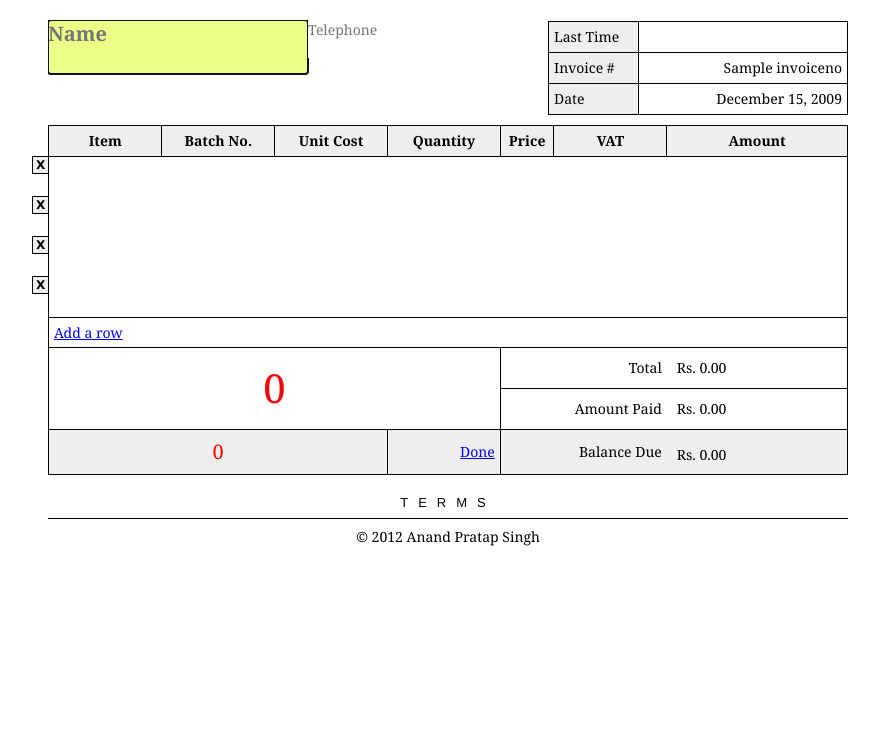
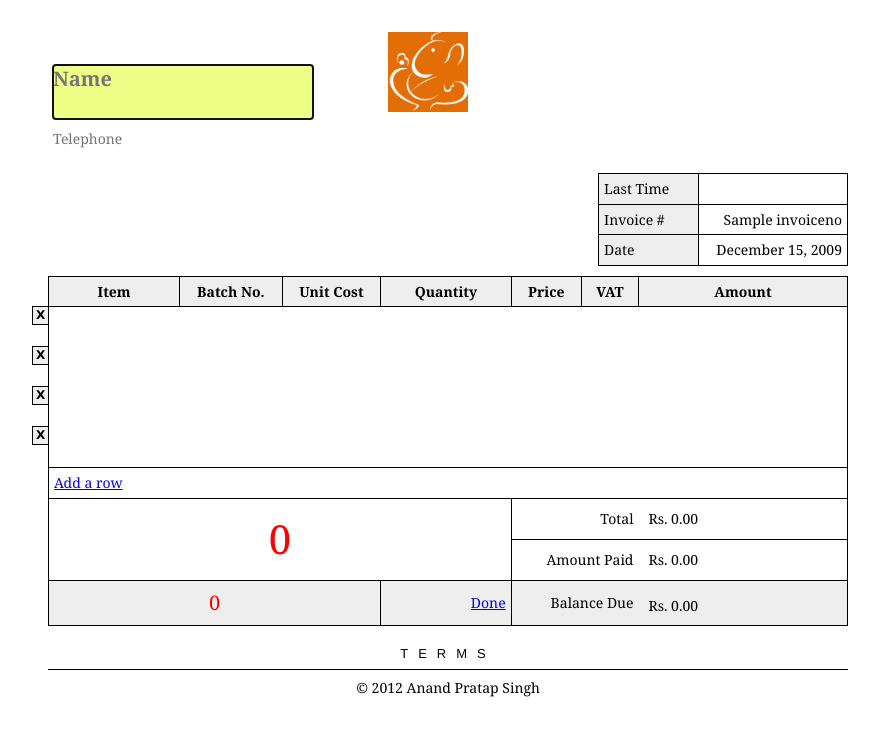
Before and after one commit to anandpratap/pymedical, a Django app: template template/owner/index1.html in a window 1280 px wide. Shown: the part 51-787 px from the top of the page, without its empty margins (192-1071 px from the left). Run offline with Django 3.2, Linux system fonts and the light colour scheme; tables that the repository leaves empty hold one stand-in row (values such as "Sample post"); the template is opened without the code that fills it: values that come from a table or form of the project are taken from there, most other values are stand-ins (such as "Sample title", 1, 10 or a date in 2020).

Commit message:
Added Ganesha

```diff
--- a/template/owner/index1.html
+++ b/template/owner/index1.html
@@ -147,10 +147,10 @@ update_quantity();
 
 
 function save_cookie() {
-$.cookie('invoiceno', $(document).find("#invoice").val(), { expires: 7, path: '/' });
+$.cookie('invoiceno', $(document).find("#invoice").html(), { expires: 7, path: '/' });
 $.cookie('patientname', $(document).find("#customer-title").val(), { expires: 7, path: '/' });
 $.cookie('patient_telephone', $(document).find("#customer-phone").val(), { expires: 7, path: '/' });
-$.cookie('date', $(document).find("#date").val(), { expires: 7, path: '/' });
+$.cookie('date', $(document).find("#date").html(), { expires: 7, path: '/' });
 $.cookie('total', $("#total").html().replace("Rs.",""), { expires: 7, path: '/' });
 $.cookie('paid', $(document).find("#paid").val().replace("Rs.",""), { expires: 7, path: '/' });
 
@@ -169,7 +169,7 @@ $('.item-row').each(function(i){
     tmp = "";
     item_name = $(this).find('.item-name').val();
 
-    batch_no = $(this).find('.batch').val();
+    batch_no = $(this).find('.batch').html();
     quantity_ = $(this).find('.quantity').val();
 if(item_name != "" || quantity_ != ""){
     tmp += item_name + "___" + batch_no + "___" + quantity_;
@@ -214,8 +214,8 @@ $.cookie('lasttime', tttime, { expires: 7, path: '/' });
 
 function update_vat() {
   var row = $(this).parents('.item-row');
-  //row.find('.price').val().replace("$","") * row.find('.vat').val() +
-    var amount = row.find('.cost').val().replace("Rs. ","") * row.find('.quantity').val()*(1 + row.find('.vat').val().replace("Rs. ","")/100.0);
+
+    var amount = row.find('.cost').html().replace("Rs. ","") * row.find('.quantity').val()*(1 + row.find('.vat').html().replace("Rs. ","")/100.0);
   amount = roundNumber(amount,2);
   isNaN(amount) ? row.find('.amount').html("N/A") : row.find('.amount').html("Rs. "+amount);
 update_total();
@@ -231,7 +231,7 @@ function update_balance() {
 
 function update_price() {
   var row = $(this).parents('.item-row');
-  var price = row.find('.cost').val().replace("Rs. ","") * row.find('.quantity').val();
+  var price = row.find('.cost').html().replace("Rs. ","") * row.find('.quantity').val();
   price = roundNumber(price,2);
 
   isNaN(price) ? row.find('.price').html("N/A") : row.find('.price').html("Rs. "+price);
@@ -264,9 +264,9 @@ var row = $(this).closest('tr.item-row');
  for(var i=0; i<vitem.length; i++) {
  if (vitem[i] == itemname)
 {
-row.find('.batch').val(vbatch[i]);
-row.find('.cost').val(vprice[i]);
-row.find('.vat').val(vvat[i]);
+row.find('.batch').html(vbatch[i]);
+row.find('.cost').html(vprice[i]);
+row.find('.vat').html(vvat[i]);
  row.find('.item-name').val(vmname[i]);
 
 
@@ -345,7 +345,7 @@ function bind() {
 
 
 $(document).ajaxStop(function() {
-$(document).find("#lasttime").val($.cookie('lasttime')/1000.0+ ' s');
+$(document).find("#lasttime").html($.cookie('lasttime')/1000.0+ ' s');
   $("textarea#autocomplete").autocomplete({
       source: {% autoescape off %}{{ item }}{% endautoescape%}
   });
@@ -364,7 +364,7 @@ $(document).find("#lasttime").val($.cookie('lasttime')/1000.0+ ' s');
 
 
   $("#addrow").click(function(){
-    $(".item-row:last").after('<tr class="item-row"><td><div class="delete-wpr"><textarea class="item-name" id="autocomplete"></textarea><a class="delete" href="javascript:;" title="Remove row">X</a></div></td><td><textarea class="batch" readonly="readonly"></textarea></td><td><textarea class="cost" readonly="readonly"></textarea></td><td><textarea class="quantity"></textarea></td><td><span class="price"></span></td><td><textarea class="vat" readonly="readonly"></textarea></td><td><span class="amount"></span></td></tr>');
+    $(".item-row:last").after('<tr class="item-row"><td><div class="delete-wpr"><textarea class="item-name" id="autocomplete"></textarea><a class="delete" href="javascript:;" title="Remove row">X</a></div></td><td><span class="batch" readonly="readonly"></span></td><td><span class="cost" readonly="readonly"></span></td><td><textarea class="quantity"></textarea></td><td><span class="price"></span></td><td><span class="vat" readonly="readonly"></span></td><td><span class="amount"></span></td></tr>');
     if ($(".delete").length > 0) $(".delete").show();
     bind();
  $("textarea#autocomplete").autocomplete({
@@ -404,7 +404,7 @@ $(document).find("#lasttime").val($.cookie('lasttime')/1000.0+ ' s');
     $("#logo").removeClass('edit');
   });
 
-  $("#date").val(print_today());
+  $("#date").html(print_today());
 
   $("p").text("The DOM is now loaded and can be manipulated.JS");
 
@@ -418,7 +418,7 @@ $(document).find("#lasttime").val($.cookie('lasttime')/1000.0+ ' s');
 
 
 $(document).ready(function() {
-			      $(document).find("#lasttime").val($.cookie('lasttime')/1000.0+ ' s');
+			      $(document).find("#lasttime").html($.cookie('lasttime')/1000.0+ ' s');
   $("textarea#autocomplete").autocomplete({
       source: {% autoescape off %}{{ item }}{% endautoescape%}
   });
@@ -437,7 +437,7 @@ $(document).ready(function() {
 
 
   $("#addrow").click(function(){
-    $(".item-row:last").after('<tr class="item-row"><td><div class="delete-wpr"><textarea class="item-name" id="autocomplete"></textarea><a class="delete" href="javascript:;" title="Remove row">X</a></div></td><td><textarea class="batch" readonly="readonly"></textarea></td><td><textarea class="cost" readonly="readonly"></textarea></td><td><textarea class="quantity"></textarea></td><td><span class="price"></span></td><td><textarea class="vat" readonly="readonly"></textarea></td><td><span class="amount"></span></td></tr>');
+    $(".item-row:last").after('<tr class="item-row"><td><div class="delete-wpr"><textarea class="item-name" id="autocomplete"></textarea><a class="delete" href="javascript:;" title="Remove row">X</a></div></td><td><span class="batch" readonly="readonly"></span></td><td><span class="cost" readonly="readonly"></span></td><td><textarea class="quantity"></textarea></td><td><span class="price"></span></td><td><span class="vat" readonly="readonly"></span></td><td><span class="amount"></span></td></tr>');
     if ($(".delete").length > 0) $(".delete").show();
     bind();
  $("textarea#autocomplete").autocomplete({
@@ -477,7 +477,7 @@ $(document).ready(function() {
     $("#logo").removeClass('edit');
   });
 
-  $("#date").val(print_today());
+  $("#date").html(print_today());
 
   $("p").text("The DOM is now loaded and can be manipulated.JS");
 
@@ -503,41 +503,42 @@ function setFocus()
 <body onload="setFocus()">
 
 	<div id="page-wrap">
-
 		<textarea id="header" readonly="readonly">Anand Medical Store</textarea>
 
-<!--		<div id="identity">
 
-            <textarea id="address" readonly="readonly">Anand Medical Store
-Opposite of Bank of India,
-Kurawar Mandi, Dist. Rajgarh 465667,
-
-Phone: (07375)    244340 </textarea>
--->
 
 		<div style="clear:both"></div>
 
 		<div id="customer">
+		  <table style="border-collapse: collapse;border-style:hidden;" id="ga">
+		    <tr>
+		      <td height=30></td>
+		      <td width=55 rowspan=3></td>
+		      <td rowspan=3><img src=/static/ganesha.gif width=80 height=80/></td>
+		    </tr>
 
-            <textarea id="customer-title" placeholder="Name"></textarea>
-	    <textarea id="customer-phone" placeholder="Telephone"></textarea>
+		    <tr>
+		      <td rowspan=2> <textarea id="customer-title" placeholder="Name"></textarea></td>
+		    </tr><tr></tr><tr><td><textarea id="customer-phone" placeholder="Telephone"></textarea></td><tr>
+</table>
 
-            <table id="meta">
+ <table id="meta">
 
                 <tr>
                     <td class="meta-head">Last Time</td>
-                    <td><textarea id="lasttime" readonly="readonly"></textarea></td>
+                    <td><span id="lasttime" readonly="readonly"></span></td>
                 </tr>
 
-
+<!--</table><table id="meta">-->
 
                 <tr>
                     <td class="meta-head">Invoice #</td>
-                    <td><textarea id="invoice"  readonly="readonly">{% autoescape off %}{{ invoiceno }}{% endautoescape%}</textarea></td>
+                    <td><span id="invoice"  readonly="readonly">{% autoescape off %}{{ invoiceno }}{% endautoescape%}</span></td>
                 </tr>
+<!--</table><table id="meta">-->
                 <tr>
                     <td class="meta-head">Date</td>
-                    <td><textarea id="date" readonly="readonly">December 15, 2009</textarea></td>
+                    <td><span id="date" readonly="readonly">December 15, 2009</span></td>
                 </tr>
                 <!--<tr>
                     <td class="meta-head">Amount Due</td>
@@ -562,42 +563,40 @@ Phone: (07375)    244340 </textarea>
 
 		  <tr class="item-row">
 		      <td><div class="delete-wpr"><textarea class="item-name" id="autocomplete" accesskey="a"></textarea><a class="delete" href="javascript:;" title="Remove row">X</a></div></td>
-		      <td><textarea class="batch"  readonly="readonly"></textarea></td>
-		      <td><textarea class="cost"  readonly="readonly"></textarea></td>
+		      <td><span class="batch"  readonly="readonly"></span></td>
+		      <td><span class="cost"  readonly="readonly"></span></td>
 		      <td><textarea class="quantity"></textarea></td>
 		      <td><span class="price"></span></td>
-		      <td><textarea class="vat"  readonly="readonly"></textarea></td>
+		      <td><span class="vat"  readonly="readonly"></span></td>
 		      <td><span class="amount"></span></td>
 		  </tr>
-		  <tr class="item-row">
+	<tr class="item-row">
 		      <td><div class="delete-wpr"><textarea class="item-name" id="autocomplete" accesskey="a"></textarea><a class="delete" href="javascript:;" title="Remove row">X</a></div></td>
-		      <td><textarea class="batch"  readonly="readonly"></textarea></td>
-		      <td><textarea class="cost"  readonly="readonly"></textarea></td>
+		      <td><span class="batch"  readonly="readonly"></span></td>
+		      <td><span class="cost"  readonly="readonly"></span></td>
 		      <td><textarea class="quantity"></textarea></td>
 		      <td><span class="price"></span></td>
-		      <td><textarea class="vat"  readonly="readonly"></textarea></td>
+		      <td><span class="vat"  readonly="readonly"></span></td>
 		      <td><span class="amount"></span></td>
 		  </tr>
-		  <tr class="item-row">
+	<tr class="item-row">
 		      <td><div class="delete-wpr"><textarea class="item-name" id="autocomplete" accesskey="a"></textarea><a class="delete" href="javascript:;" title="Remove row">X</a></div></td>
-		      <td><textarea class="batch"  readonly="readonly"></textarea></td>
-		      <td><textarea class="cost"  readonly="readonly"></textarea></td>
+		      <td><span class="batch"  readonly="readonly"></span></td>
+		      <td><span class="cost"  readonly="readonly"></span></td>
 		      <td><textarea class="quantity"></textarea></td>
 		      <td><span class="price"></span></td>
-		      <td><textarea class="vat"  readonly="readonly"></textarea></td>
+		      <td><span class="vat"  readonly="readonly"></span></td>
 		      <td><span class="amount"></span></td>
 		  </tr>
-		  <tr class="item-row">
+	<tr class="item-row">
 		      <td><div class="delete-wpr"><textarea class="item-name" id="autocomplete" accesskey="a"></textarea><a class="delete" href="javascript:;" title="Remove row">X</a></div></td>
-		      <td><textarea class="batch"  readonly="readonly"></textarea></td>
-		      <td><textarea class="cost"  readonly="readonly"></textarea></td>
+		      <td><span class="batch"  readonly="readonly"></span></td>
+		      <td><span class="cost"  readonly="readonly"></span></td>
 		      <td><textarea class="quantity"></textarea></td>
 		      <td><span class="price"></span></td>
-		      <td><textarea class="vat"  readonly="readonly"></textarea></td>
+		      <td><span class="vat"  readonly="readonly"></span></td>
 		      <td><span class="amount"></span></td>
 		  </tr>
-
-
 
 
 
@@ -638,6 +637,7 @@ Phone: (07375)    244340 </textarea>
 		  <span>&copy 2012 Anand Pratap Singh</span>
 		</div>
 
+
 	</div>
 
 </body>
--- a/template/static/style.css
+++ b/template/static/style.css
@@ -11,6 +11,8 @@ body { font: 14px/1.4 Georgia, serif; }
 textarea { border: 0; font: 14px Georgia, Serif; overflow: hidden; resize: none; }
 table { border-collapse: collapse; }
 table td, table th { border: 1px solid black; padding: 5px; }
+#ga td { border: 0px solid black; padding: 5px; }
+#ga th { border: 0px solid black; padding: 5px; }
 
 #header { height: 15px; width: 100%; margin: 20px 0; background: #222; text-align: center; color: white; font: bold 14px Helvetica, Sans-Serif; text-decoration: uppercase; letter-spacing: 10px; padding: 8px 0px; }
 
@@ -28,10 +30,10 @@ table td, table th { border: 1px solid black; padding: 5px; }
 .edit #image, #save-logo, #cancel-logo, .edit #change-logo, .edit #delete-logo { display: none; }
 #customer-title { font-size: 20px; font-weight: bold; float: left; }
 
-#meta { margin-top: 1px; width: 300px; float: right; }
+#meta { margin-top: 1px; width: 250px; float: right; z-index:2;}
 #meta td { text-align: right;  }
-#meta td.meta-head { text-align: left; background: #eee; }
-#meta td textarea { width: 100%; height: 20px; text-align: right; }
+#meta td.meta-head { text-align: left; background: #eee; width:40%; }
+#meta td span { width: 100%; height: 15px; text-align: right; }
 
 #items { clear: both; width: 100%; margin: 10px 0 0 0; border: 1px solid black; }
 #items th { background: #eee; }
```
Also changed, not shown: template/owner/invoiceform.html (+40 -39 lines), template/static/ganesha.gif (added).
